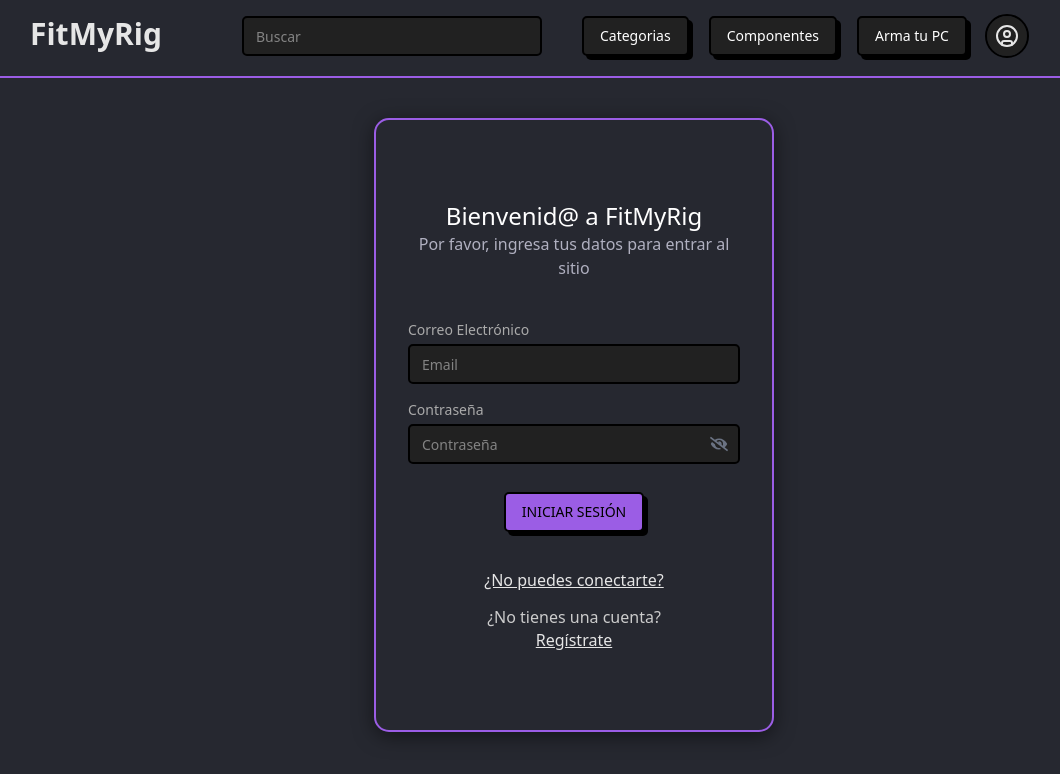
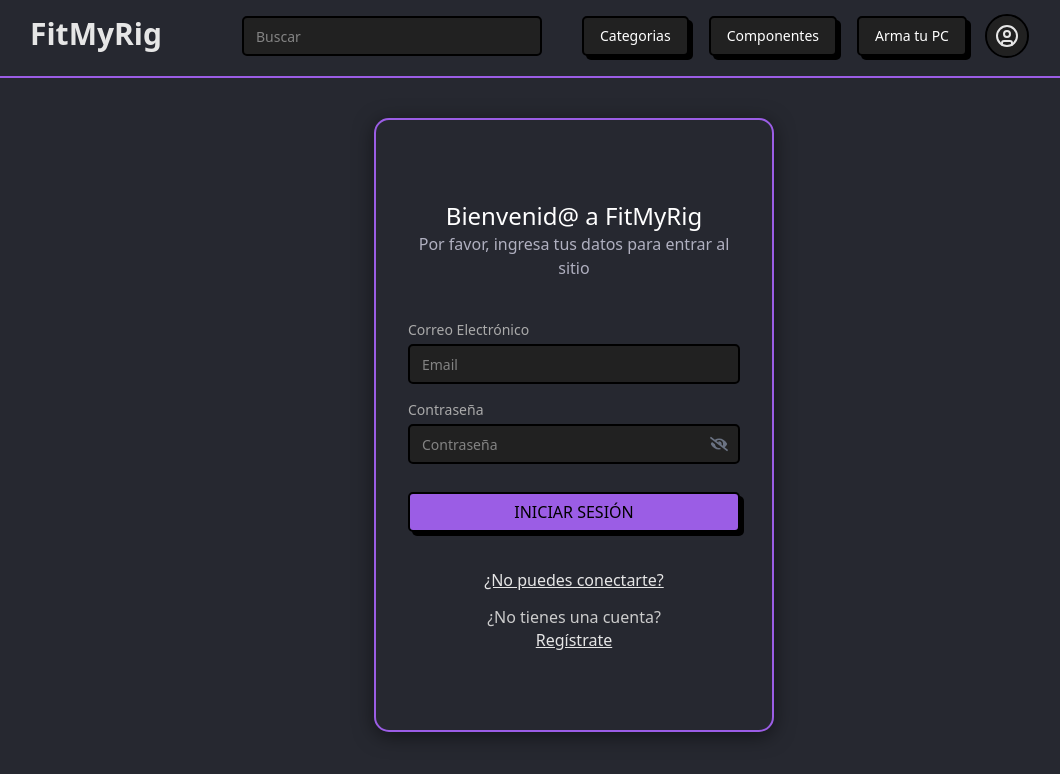
Before and after one commit to Nait-Nait/fastpc, a React (Vite) app in the folder front/: page /login in a window 1280 px wide. Shown: the top 774 px of the page, without its empty margins (66-1126 px from the left). Built offline with nearby package versions, Linux system fonts and the light colour scheme; no server answers.

Commit message:
style: minor visual changes in login form

```diff
--- a/front/src/pages/login/Login.tsx
+++ b/front/src/pages/login/Login.tsx
@@ -94,7 +94,7 @@
           </div>
         </div>
 
-        <Button type="submit" className="mt-7 mb-5">
+        <Button type="submit" className="mt-7 mb-5 px-26 text-base">
           INICIAR SESIÓN
         </Button>
 
```
